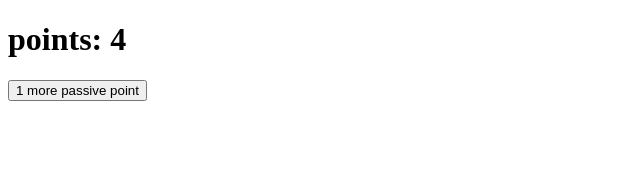
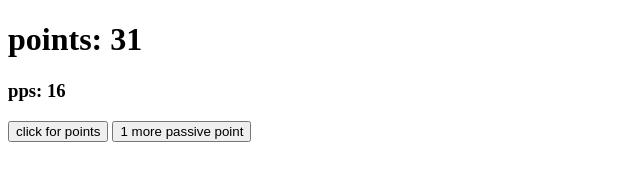
Before and after one commit to jlannes/jlannes.github.io, a plain HTML site: page asd-projects/my-game/index.html in a window 1280 px wide. Shown: the whole page, without its empty margins (0-640 px from the left). Drawn offline with nearby package versions, Linux system fonts and the light colour scheme.

Commit message:
some changes on my game

```diff
--- a/asd-projects/my-game/index.html
+++ b/asd-projects/my-game/index.html
@@ -10,6 +10,8 @@
   </head>
   <body>
     <h1 id="points">points: 0</h1>
-    <button id="upgrade1">1 more passive point</button>
+    <h3 id="pps">pps: 0</h3>
+    <button onclick="addPoints()">click for points</button>
+    <button onclick="upgrade1Click()">1 more passive point</button>
   </body>
 </html>
--- a/asd-projects/my-game/index.js
+++ b/asd-projects/my-game/index.js
@@ -1,17 +1,33 @@
 //Initialization
 var points = 0
 var pointsPerSecond = 1
+$("#addPoint").on("click", addPoints)
 $("#upgrade1").on("click", upgrade1Click)
-setInterval(update, 1000/60)
+
 setInterval(updatePoints, 1000)
 
 //Main functions
-function update(){
-    $("#points").text("points: " + points)
-}
 function updatePoints() {
     points += pointsPerSecond
+    updatePointCounter(points)
+    $("#pps").text("pps: " + pointsPerSecond)
+    pointsPerSecond += pointsPerSecond
 }
+
+function addPoints() {
+    points += 1
+    updatePointCounter(points)
+}
+
 function upgrade1Click() {
     pointsPerSecond += 1
+    $("#pps").text("pps: " + pointsPerSecond)
 }
+function updatePointCounter(points) {
+    toString(points)
+    console.log(points)
+    $("#points").text("points: " + points)
+    // if(points.length > 9) {
+
+    // }
+}
```
